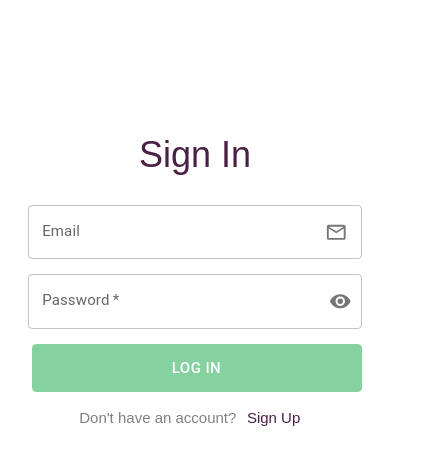
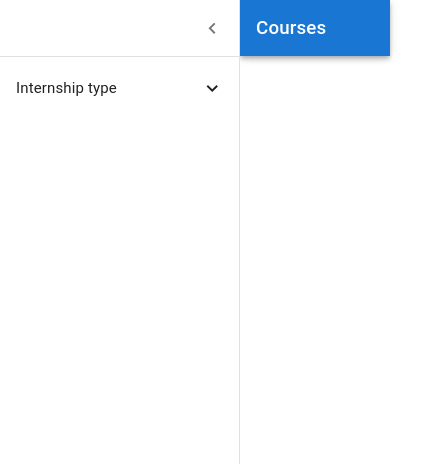
Before and after one commit to jigarsiddhpura/portal-frontend, a React (Create React App) app: page / in a window 390 px wide. Shown: the top 464 px of the page, 429 px wide, since content can reach past the window. Built offline with nearby package versions, Linux system fonts and the light colour scheme.

Commit message:
responsive drawer half way

```diff
--- a/src/App.js
+++ b/src/App.js
@@ -15,10 +15,10 @@ function App() {
         <Routes>
           <Route path="/Signup" element={<Signup/>}>
           </Route>
-          <Route path="/" element={<Login/>}>
+          {/* <Route path="/" element={<Login/>}>
+          </Route> */}
+          <Route path="/" element={<ResponsiveDrawer/>}>
           </Route>
-          {/* <Route path="/" element={<ResponsiveDrawer/>}>
-          </Route> */}
 
         </Routes>
 
--- a/src/components/ResponsiveDrawer.jsx
+++ b/src/components/ResponsiveDrawer.jsx
@@ -73,7 +73,7 @@ export default function ResponsiveDrawer() {
   const theme = useTheme();
 
   // open, setOpen is respect to the drawer not List
-  const [open, setOpen] = React.useState(false);
+  const [open, setOpen] = React.useState(true);
 
   const handleDrawerOpen = () => {
     setOpen(true);
@@ -83,13 +83,14 @@ export default function ResponsiveDrawer() {
     setOpen(false);
   };
 
-  const [openList, setOpenList] = React.useState(true);
+  // openList is respect to lists inside drawer
+  const [openList, setOpenList] = React.useState(false);
 
   const handleClickList = () => {
     setOpenList(!openList);
   };
 
-  const [checked, setChecked] = React.useState([0,0,0,0]);
+  const [checked, setChecked] = React.useState([]);
 
   const handleToggle = (value) => () => {
     console.log(`Checkbox clicked for index ${value}`)
@@ -188,7 +189,6 @@ export default function ResponsiveDrawer() {
             >
               {InternshipTypes.map((type, value) => {
                 const labelId = `checkbox-list-label-${value}`;
-                console.log(labelId);
 
                 // this return is of Nested list
                 return (
```
Also changed, not shown: 1 other file (tests, documents, lock files or other folders).
